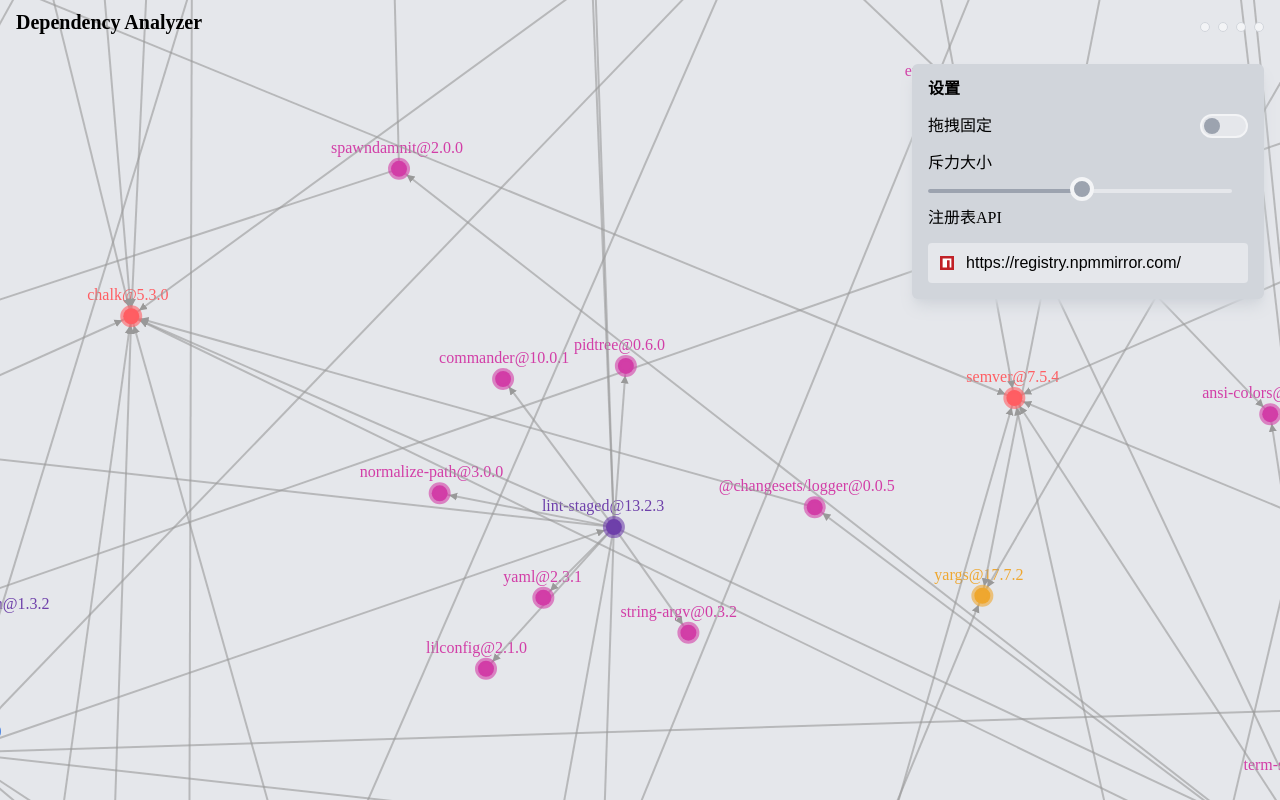
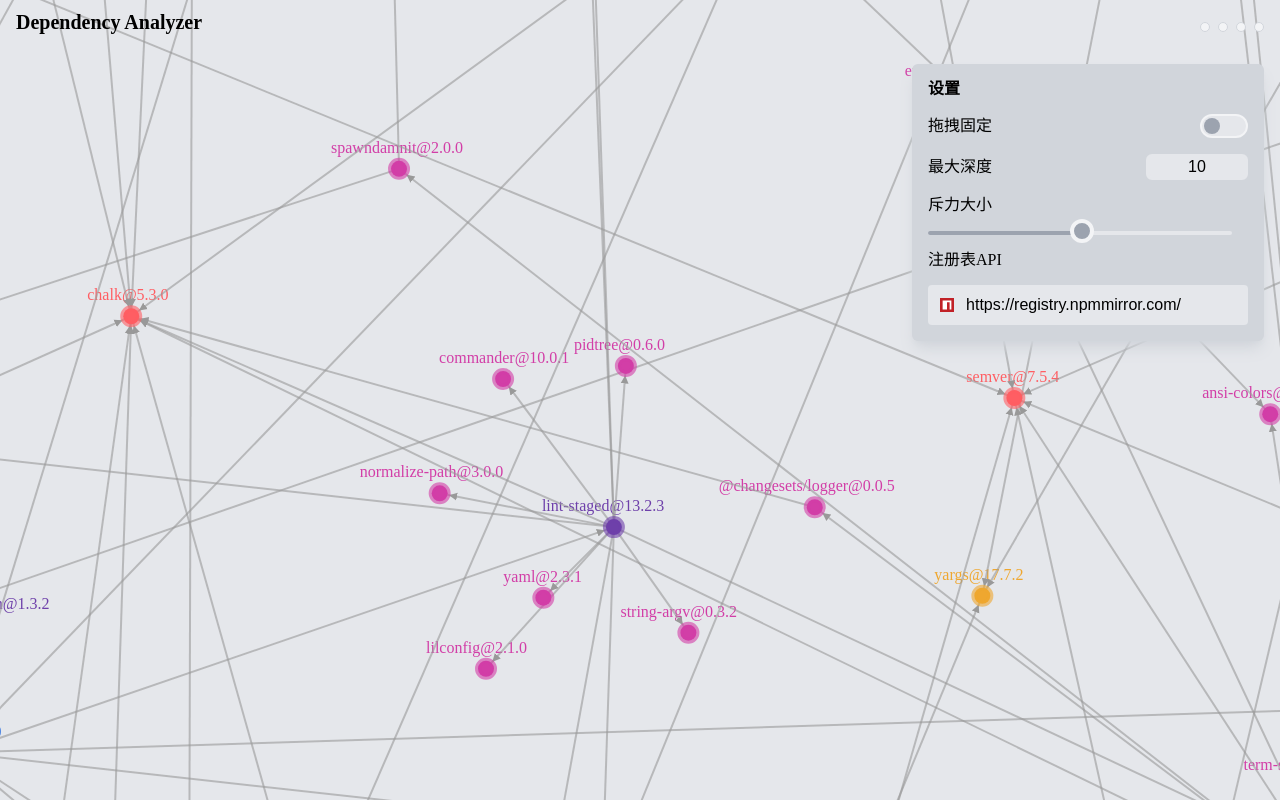
Before and after one commit to depazer/depazer, a Vue app in the folder packages/web/: page / in a window 1280 px wide. Both pictures are taken after a click on the button 1259 px from the left and 26 px from the top of the page. Built offline with nearby package versions, Linux system fonts and the light colour scheme.

Commit message:
feat(web.setting): add depth setting

```diff
--- a/packages/web/src/components/GlobalSetting.vue
+++ b/packages/web/src/components/GlobalSetting.vue
@@ -1,13 +1,13 @@
 <script lang="ts" setup>
 import BaseSlider from './base/Slider/index.vue'
+import BaseCounter from './base/Counter/index.vue'
 
 import { useAppStore } from '@/stores/app'
-import { storeToRefs } from 'pinia'
 
 const emit = defineEmits<{ close: [] }>()
 
 const appStore = useAppStore()
-const { fixedNailModel, repulsion } = storeToRefs(appStore)
+const { depth, fixedNailModel, repulsion } = storeToRefs(appStore)
 </script>
 
 <template>
@@ -21,7 +21,7 @@ const { fixedNailModel, repulsion } = storeToRefs(appStore)
       <button
         type="button"
         title="关闭"
-        class="rounded-md ma-0 border-none pa-1"
+        class="ma-0 rounded-md border-none pa-1"
         bg="transparent hover:gray-2 hover:dark:slate-8"
         @click="emit('close')"
       >
@@ -48,20 +48,25 @@ const { fixedNailModel, repulsion } = storeToRefs(appStore)
         </button>
       </div>
 
+      <div class="mt-4" flex="~ justify-between items-center">
+        <span>最大深度</span>
+        <BaseCounter v-model="depth" :max="Infinity" class="max-w-24" />
+      </div>
+
       <p>斥力大小</p>
       <BaseSlider :max="10000" :min="100" v-model="repulsion" class="mr-4" />
 
       <p>注册表API</p>
       <div
         flex="~ items-center"
-        class="pa-1 rounded"
+        class="rounded pa-1"
         bg="gray-2 focus-within:gray-1  dark:slate-6 focus-within:dark:slate-8"
       >
         <i class="i-logos-npm-icon mx-2 text-base" />
         <input
           v-model="appStore.currentRegistry"
           type="text"
-          class="rounded-md border-none pa-1 text-base w-full focus:outline-none"
+          class="w-full rounded-md border-none pa-1 text-base focus:outline-none"
           bg="transparent"
           placeholder="https://registry.npmjs.org/"
         />
--- /dev/null
+++ b/packages/web/src/components/base/Counter/index.vue
@@ -0,0 +1,59 @@
+<script lang="ts" setup>
+import { clamp } from '@/utils/math'
+
+const props = withDefaults(
+  defineProps<{
+    modelValue: number
+    min?: number
+    max?: number
+  }>(),
+  {
+    min: 0,
+    max: 100
+  }
+)
+
+const emit = defineEmits<{ 'update:modelValue': [moduleValue: number] }>()
+
+const count = computed({
+  get: () => props.modelValue,
+  set: (newValue: string | number) =>
+    emit('update:modelValue', clamp(~~newValue, props.min, props.max))
+})
+
+function handleAdd() {
+  count.value += 1
+}
+function handleMinus() {
+  count.value -= 1
+}
+</script>
+
+<template>
+  <div class="flex rounded-md bg-gray-2 dark:bg-slate-6" border="solid gray-2 dark:slate-6">
+    <button
+      title="减"
+      type="button"
+      @click="handleMinus"
+      bg="gray-2 dark:slate-6 hover:gray dark:hover:slate active:gray/70 dark:active:slate/70"
+      class="rounded-l-md border-none dark:text-slate-1"
+    >
+      <i i-ci-remove-minus />
+    </button>
+    <input
+      v-model.lazy="count"
+      placeholder="请输入数字"
+      bg="gray-2 dark:slate-6 focus:gray-1 dark:focus:slate-8"
+      class="block w-full border-none text-center text-4 dark:text-slate-1 focus:outline-none"
+    />
+    <button
+      title="加"
+      type="button"
+      @click="handleAdd"
+      bg="gray-2 dark:slate-6 hover:gray dark:hover:slate active:gray/70 dark:active:slate/70"
+      class="rounded-r-md border-none dark:text-slate-1"
+    >
+      <i i-ci-add-plus />
+    </button>
+  </div>
+</template>
--- a/packages/web/src/components/base/Slider/index.vue
+++ b/packages/web/src/components/base/Slider/index.vue
@@ -1,4 +1,6 @@
 <script lang="ts" setup>
+import { clamp } from '@/utils/math'
+
 const props = withDefaults(
   defineProps<{
     modelValue?: number
@@ -19,10 +21,6 @@ const percent = computed({
   set: (newValue: number) => emit('update:modelValue', range.value * (newValue / 100) + props.min)
 })
 const slider = ref<HTMLElement>()
-
-function clamp(value: number, min: number = 0, max: number = 100) {
-  return Math.min(Math.max(value, min), max)
-}
 
 const sliderBounds = computed(() => {
   const { left, width } = slider.value?.getBoundingClientRect() ?? { left: 0, width: 100 }
@@ -57,7 +55,7 @@ function handleMouseUp() {
     ref="slider"
     @click="handleClick"
     @mousedown="handleMouseDown"
-    class="h-1 rounded bg-gray-2 dark:bg-slate-8"
+    class="rounded bg-gray-2 dark:bg-slate-8 h-1"
   >
     <div :style="`width: ${percent}%`" class="h-1 rounded w-1/4 bg-gray dark:bg-slate" />
     <button
--- a/packages/web/src/stores/app.ts
+++ b/packages/web/src/stores/app.ts
@@ -1,7 +1,3 @@
-import { ref } from 'vue'
-import { defineStore } from 'pinia'
-import { useToggle } from '@vueuse/core'
-
 export const useAppStore = defineStore('app', () => {
   const npmRegistryURLs = [
     'https://registry.npmmirror.com/',
@@ -13,7 +9,17 @@ export const useAppStore = defineStore('app', () => {
   const fixedNailModel = ref<boolean>(false)
   const toggleFixedNailModel = useToggle(fixedNailModel)
 
+  /** @desc 递归深度 */
+  const depth = ref<number>(10)
+  /** @desc 斥力大小 */
   const repulsion = ref<number>(5000)
 
-  return { currentRegistry, npmRegistryURLs, toggleFixedNailModel, fixedNailModel, repulsion }
+  return {
+    currentRegistry,
+    depth,
+    fixedNailModel,
+    npmRegistryURLs,
+    repulsion,
+    toggleFixedNailModel
+  }
 })
--- /dev/null
+++ b/packages/web/src/utils/math.ts
@@ -0,0 +1,10 @@
+/** @return 返回一个介于最小值和最大值之间的值 */
+export function clamp(num: number, min: number = 0, max: number = 100) {
+  if (min > max) [min, max] = [max, min]
+
+  return Math.min(Math.max(num, min), max)
+}
+
+export default {
+  clamp
+}
```
